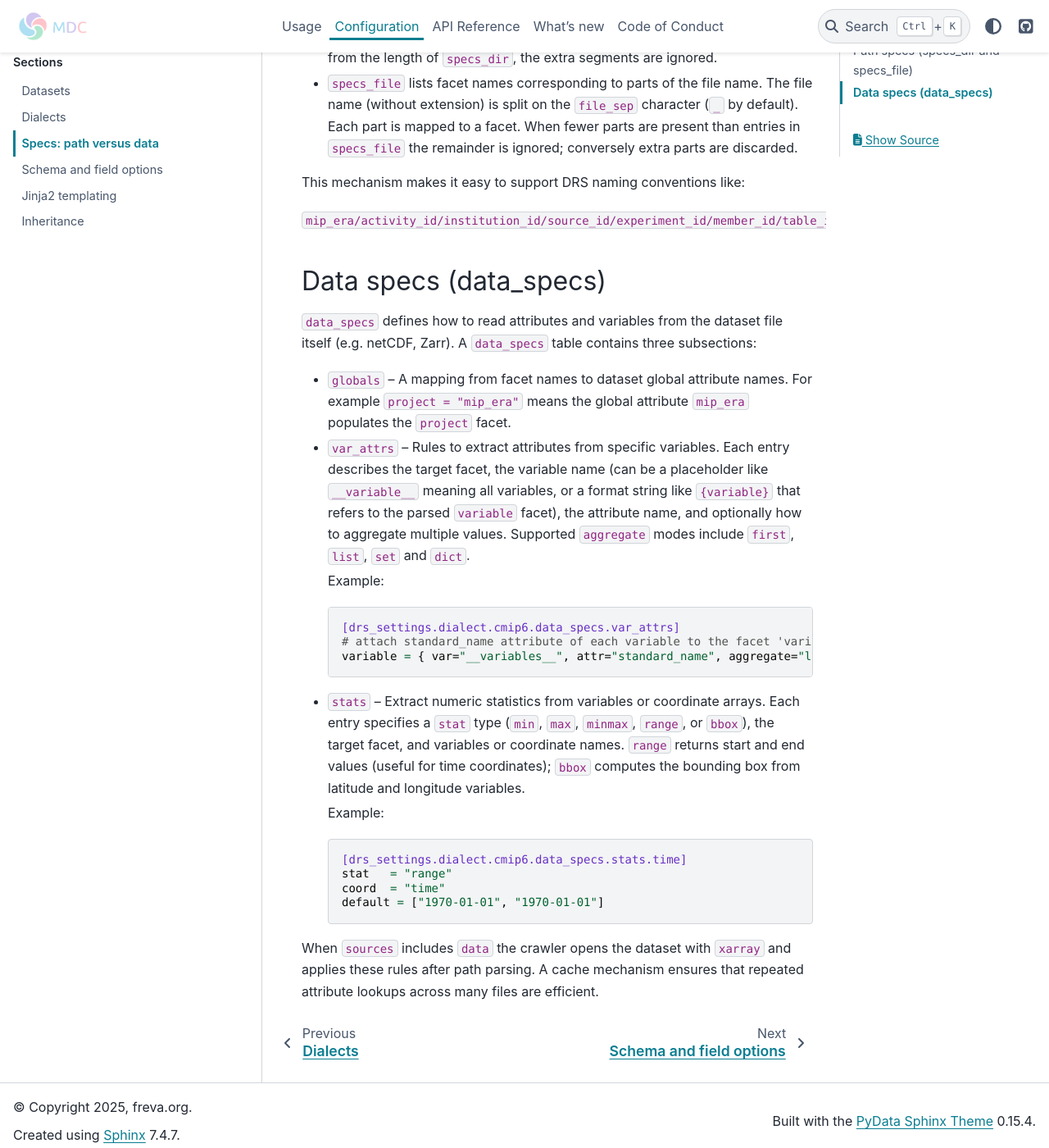
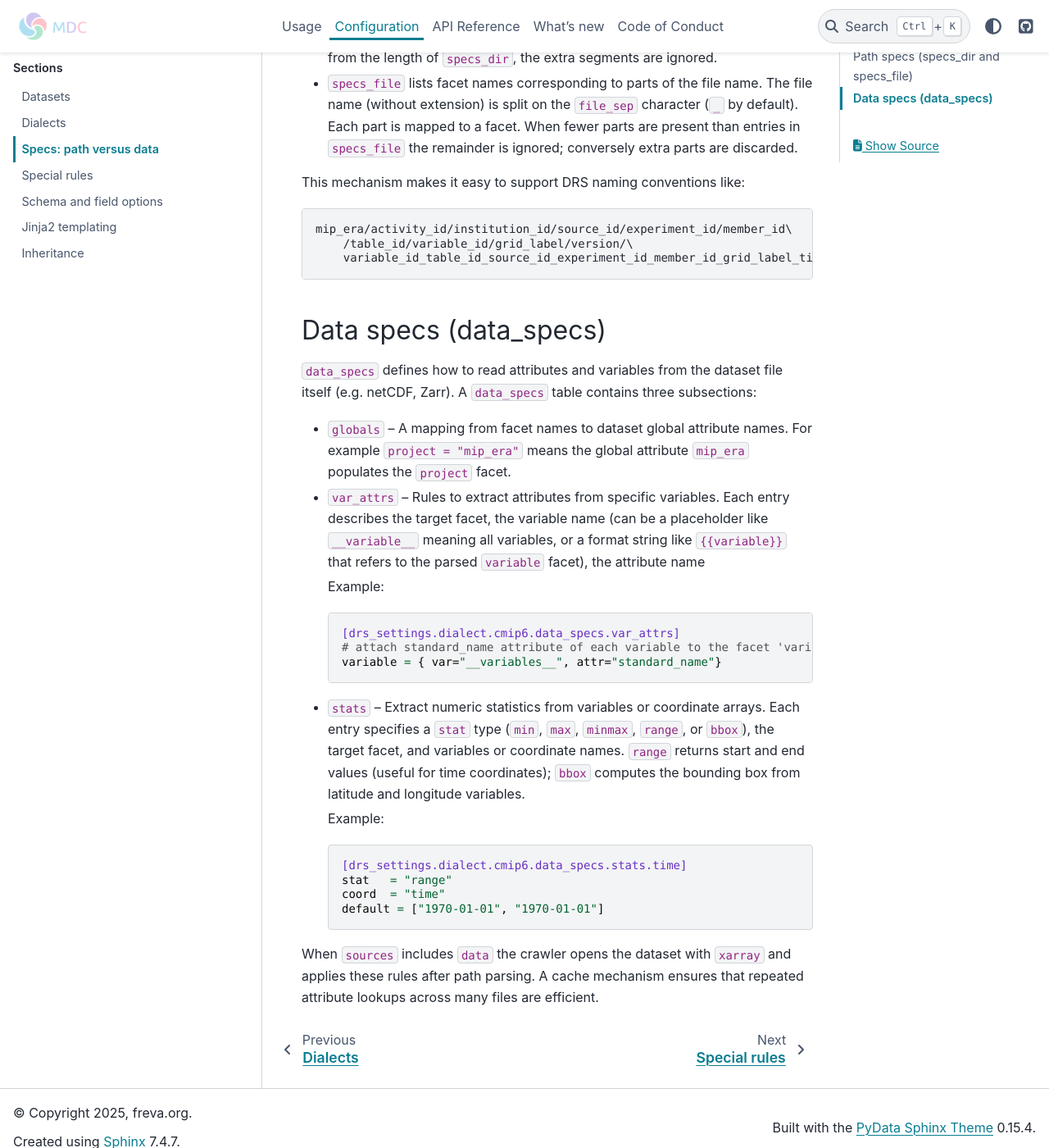
Before and after one commit to freva-org/metadata-crawler, a Sphinx documentation site: the page built from docs/source/chapter2-config/sec3-specs.rst, in a window 1280 px wide and 1400 px high, scrolled down 408 px. Shown: the whole window at 82% size. Built offline with Sphinx 7.4.7 and the PyData theme 0.15.4, drawn with Linux system fonts in a browser that asks for light colours.

Commit message:
Add special rules docs.

```diff
--- a/docs/source/chapter2-config/index.rst
+++ b/docs/source/chapter2-config/index.rst
@@ -12,6 +12,7 @@
 * :ref:`datasets`: entries that specify where to find data (root paths,
   storage backends, authentication) and how to inherit from a dialect.
 * :ref:`specs`: instrcutions on how to extract metadata.
+* :ref:`special`: instructions on how to apply additional retrieval rules.
 
 .. toctree::
    :maxdepth: 1
@@ -20,6 +21,7 @@
    sec1-datasets
    sec2-dialects
    sec3-specs
-   sec4-schema
-   sec5-templates
-   sec6-inheritance
+   sec4-special
+   sec5-schema
+   sec6-templates
+   sec7-inheritance
--- a/docs/source/chapter2-config/sec3-specs.rst
+++ b/docs/source/chapter2-config/sec3-specs.rst
@@ -25,7 +25,12 @@
 
 This mechanism makes it easy to support DRS naming conventions like:
 
-``mip_era/activity_id/institution_id/source_id/experiment_id/member_id/table_id/variable_id/grid_label/version/variable_id_table_id_source_id_experiment_id_member_id_grid_label_time.nc``
+
+.. code-block:: console
+
+    mip_era/activity_id/institution_id/source_id/experiment_id/member_id\
+        /table_id/variable_id/grid_label/version/\
+        variable_id_table_id_source_id_experiment_id_member_id_grid_label_time.nc
 
 Data specs (data_specs)
 ^^^^^^^^^^^^^^^^^^^^^^^
@@ -41,10 +46,8 @@
 * ``var_attrs`` – Rules to extract attributes from specific
   variables.  Each entry describes the target facet, the variable
   name (can be a placeholder like ``__variable__`` meaning all
-  variables, or a format string like ``{variable}`` that refers to
-  the parsed ``variable`` facet), the attribute name, and optionally
-  how to aggregate multiple values.  Supported ``aggregate`` modes
-  include ``first``, ``list``, ``set`` and ``dict``.
+  variables, or a format string like ``{{variable}}`` that refers to
+  the parsed ``variable`` facet), the attribute name
 
   Example:
 
@@ -52,7 +55,7 @@
 
      [drs_settings.dialect.cmip6.data_specs.var_attrs]
      # attach standard_name attribute of each variable to the facet 'variable'
-     variable = { var="__variables__", attr="standard_name", aggregate="list" }
+     variable = { var="__variables__", attr="standard_name"}
 
 * ``stats`` – Extract numeric statistics from variables or coordinate
   arrays.  Each entry specifies a ``stat`` type (``min``, ``max``,
--- a/docs/source/index.rst
+++ b/docs/source/index.rst
@@ -13,10 +13,8 @@
 .. image:: https://github.com/freva-org/metadata-crawler/actions/workflows/ci_job.yml/badge.svg
    :target: https://github.com/freva-org/metadata-crawler/actions
 
-.. image:: https://codecov.io/github/freva-org/freva-nextgen/branch/init/graph/badge.svg?token=dGhXxh7uP3
-   :target: https://codecov.io/github/freva-org/freva-nextgen
-
-
+.. image:: https://codecov.io/gh/freva-org/metadata-crawler/graph/badge.svg?token=W2YziDnh2N
+   :target: https://codecov.io/gh/freva-org/metadata-crawler
 
 
 Overview
--- a/src/metadata_crawler/api/drs_config.toml
+++ b/src/metadata_crawler/api/drs_config.toml
@@ -389,7 +389,7 @@
 # override bbox logic for CORDEX
 [drs_settings.dialect.cordex.special.bbox]
 type = "call"
-call = 'dialect.domains.get("{{ domain | upper }}", [0, 360, -90, 90])'
+call = 'dialect["cordex"]["domains"].get("{{ domain | upper }}", [0, 360, -90, 90])'
 
 [drs_settings.dialect.cordex.special.model]
 type = "call"
```
Also changed, not shown: README.md (+7 -1 lines), docs/source/chapter2-config/sec4-special.rst (added, +189 -0 lines), docs/source/chapter2-config/sec5-schema.rst (renamed from docs/source/chapter2-config/sec4-schema.rst), docs/source/chapter2-config/sec6-templates.rst (renamed from docs/source/chapter2-config/sec5-templates.rst), docs/source/chapter2-config/sec7-inheritance.rst (renamed from docs/source/chapter2-config/sec6-inheritance.rst), 1 other file.
